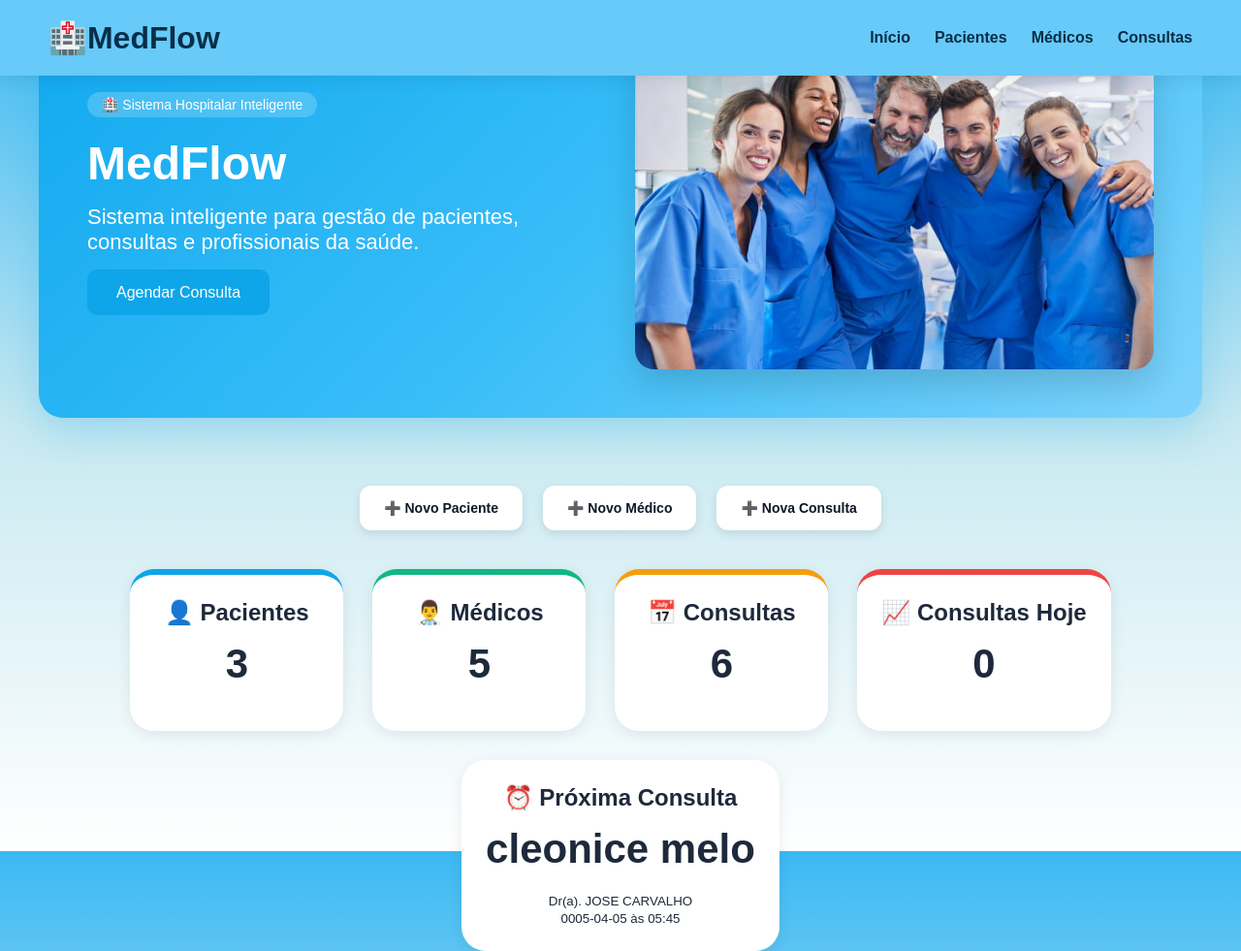
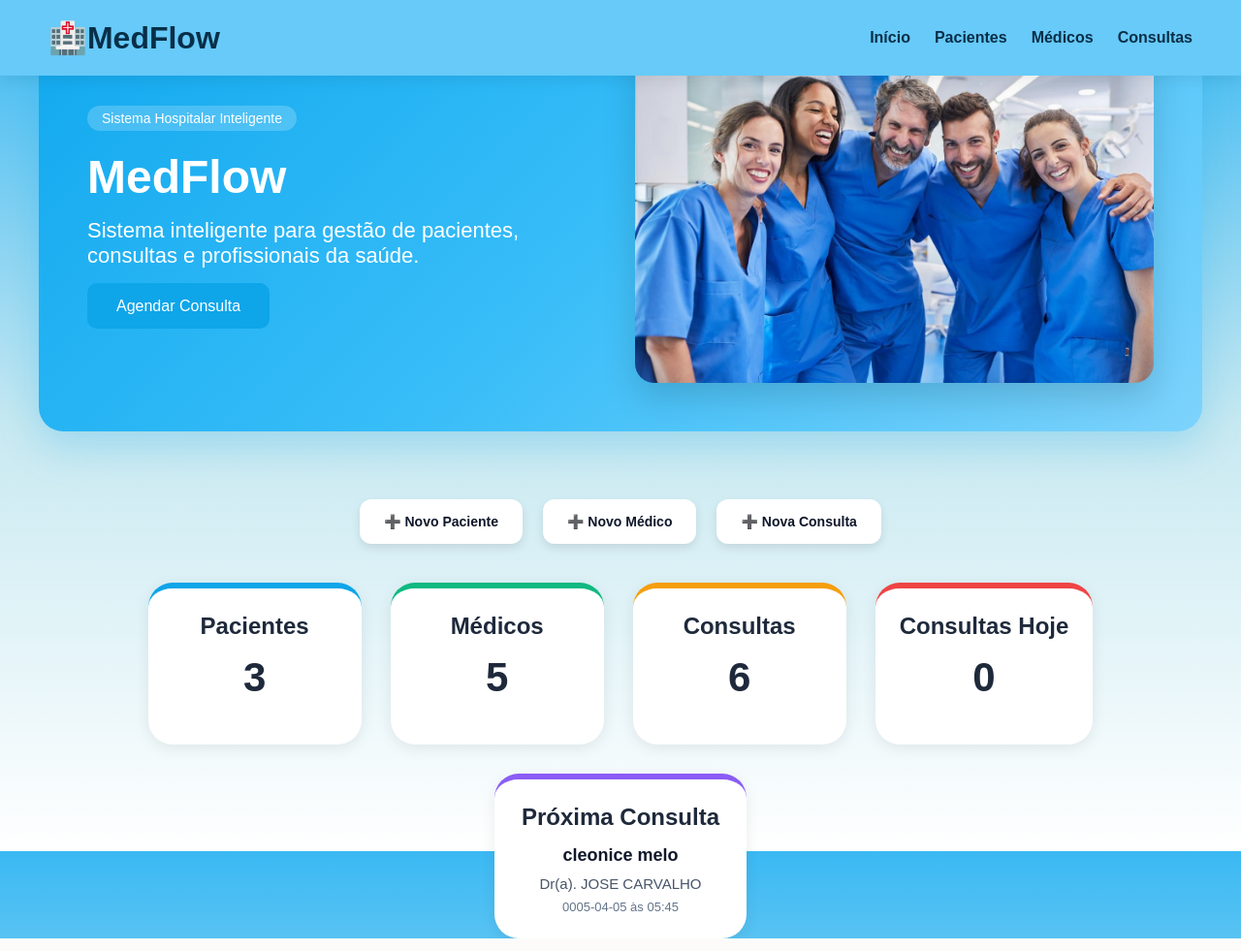
Before and after one commit to SamuelBerto/MedFlow, a Flask app: page / in a window 1280 px wide. Shown: the whole page at 97% size. Run offline with Flask 3, Linux system fonts and the light colour scheme; data comes from the database, SQL or seed files in the repository.

Commit message:
style: melhora visual do card de próxima consulta

```diff
--- a/static/css/style.css
+++ b/static/css/style.css
@@ -321,3 +321,31 @@ table {
 .hoje-card {
     border-top: 6px solid #ef4444;
 }
+
+/* PROXIMA CONSULTA */
+
+.proxima-consulta-card {
+    border-top: 6px solid #8b5cf6;
+    min-width: 260px;
+}
+.proxima-paciente {
+
+    font-size: 18px;
+    font-weight: 600;
+
+    color: #0f172a;
+    margin-top: 10px;
+    margin-bottom: 10px;
+
+}
+.proxima-info {
+    font-size: 15px;
+    color: #475569;
+
+    margin-bottom: 6px;
+}
+.proxima-data {
+    font-size: 13px;
+    color: #64748b;
+    margin-top: 8px;
+}
--- a/templates/index.html
+++ b/templates/index.html
@@ -28,7 +28,7 @@
         <div class="hero-text">
 
             <span class="hero-tag">
-                🏥 Sistema Hospitalar Inteligente
+                 Sistema Hospitalar Inteligente
             </span>
 
             <h1>MedFlow</h1>
@@ -69,38 +69,46 @@
 
         <section class="dashboard">
             <div class="card pacientes-card">
-                 <h2>👤 Pacientes</h2>
+                 <h2> Pacientes</h2>
                  <p>{{ total_pacientes }}</p>
             </div>
 
             <div class="card medicos-card">
-                <h2>👨‍⚕️ Médicos</h2>
+                <h2> Médicos</h2>
                 <p>{{ total_medicos }}</p>
                 </div>
 
                 <div class="card consultas-card">
-                    <h2>📅 Consultas</h2>
+                    <h2> Consultas</h2>
                     <p>{{ total_consultas }}</p>
                 </div>
 
                 <div class="card hoje-card">
-                    <h2>📈 Consultas Hoje</h2>
+                    <h2> Consultas Hoje</h2>
                     <p>{{ consultas_hoje }}</p>
 
                 </div>
 
                 {% if proxima_consulta %}
-                <div class="card">
-                    <h2>⏰ Próxima Consulta</h2>
+                <div class="card proxima-consulta-card">
 
-                    <p>{{ proxima_consulta[0] }}</p>
+                    <h2>Próxima Consulta</h2>
 
-                    <small>
-                        Dr(a). {{ proxima_consulta[1] }} <br>
+                    <div class="proxima-paciente">
+                        {{ proxima_consulta[0] }}
+                    </div>
+
+                    <div class="proxima-info">
+                        Dr(a). {{ proxima_consulta[1] }}
+                    </div>
+
+                    <div class="proxima-data">
                         {{ proxima_consulta[2] }} às {{ proxima_consulta[3] }}
-                    </small>
+                    </div>
+
                 </div>
                 {% endif %}
+
 
                 </section>
 
```
